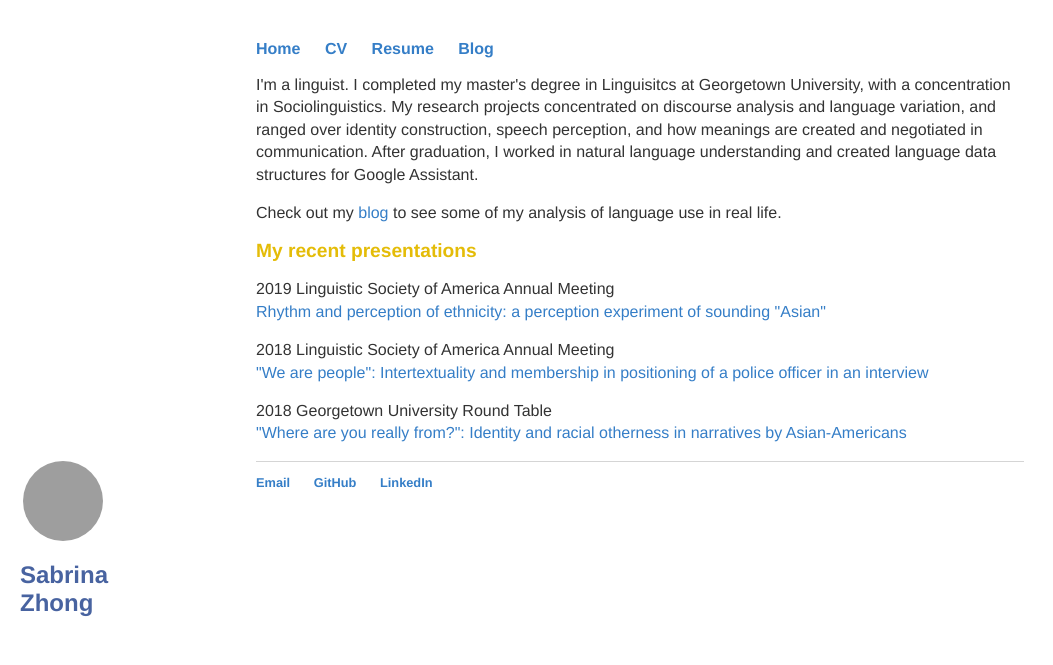
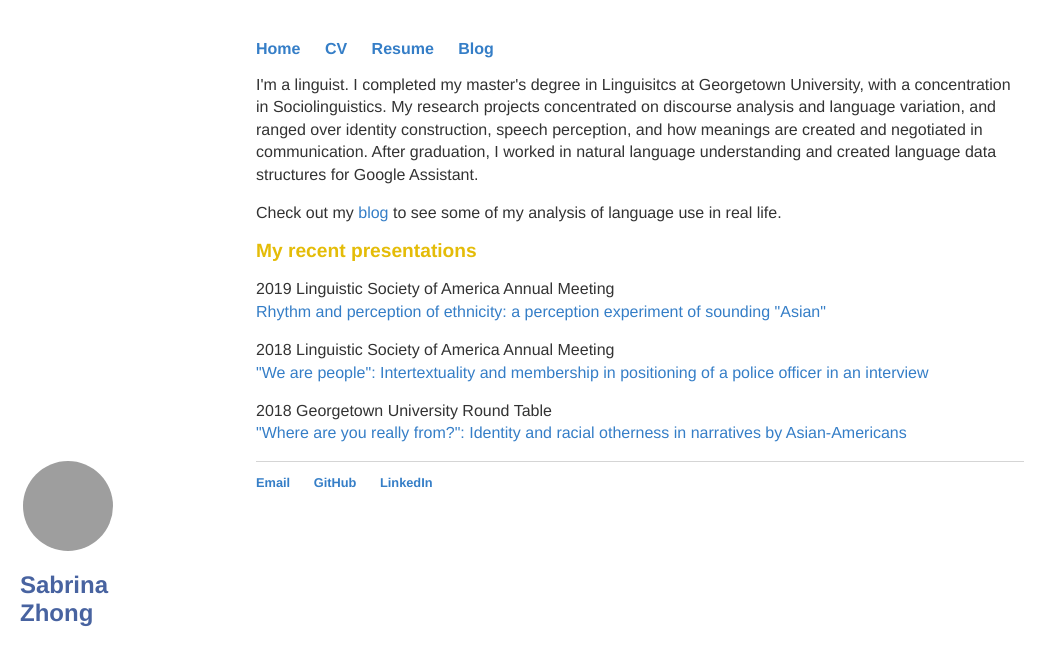
Before and after one commit to sabrinazhong/sabrinazhong.github.io, a Jekyll site: the page built from index.html, in a window 1280 px wide. Shown: the top 665 px of the page, without its empty margins (0-1053 px from the left). Built offline with Jekyll 4.4.1, drawn with Linux system fonts in a browser that asks for light colours; grey boxes are pictures that could not be loaded.

Commit message:
Update index.html

```diff
--- a/index.html
+++ b/index.html
@@ -26,6 +26,6 @@
 
 <div class='sidebar'>
 
-	<img src="photo.jpg" alt="Image" height="80" width="80" class="circular--square">
+	<img src="photo.jpg" alt="Image" height="90" width="90" class="circular--square">
 	<h1> Sabrina Zhong <h1>
 </div><!-- /.sidebar -->
```
